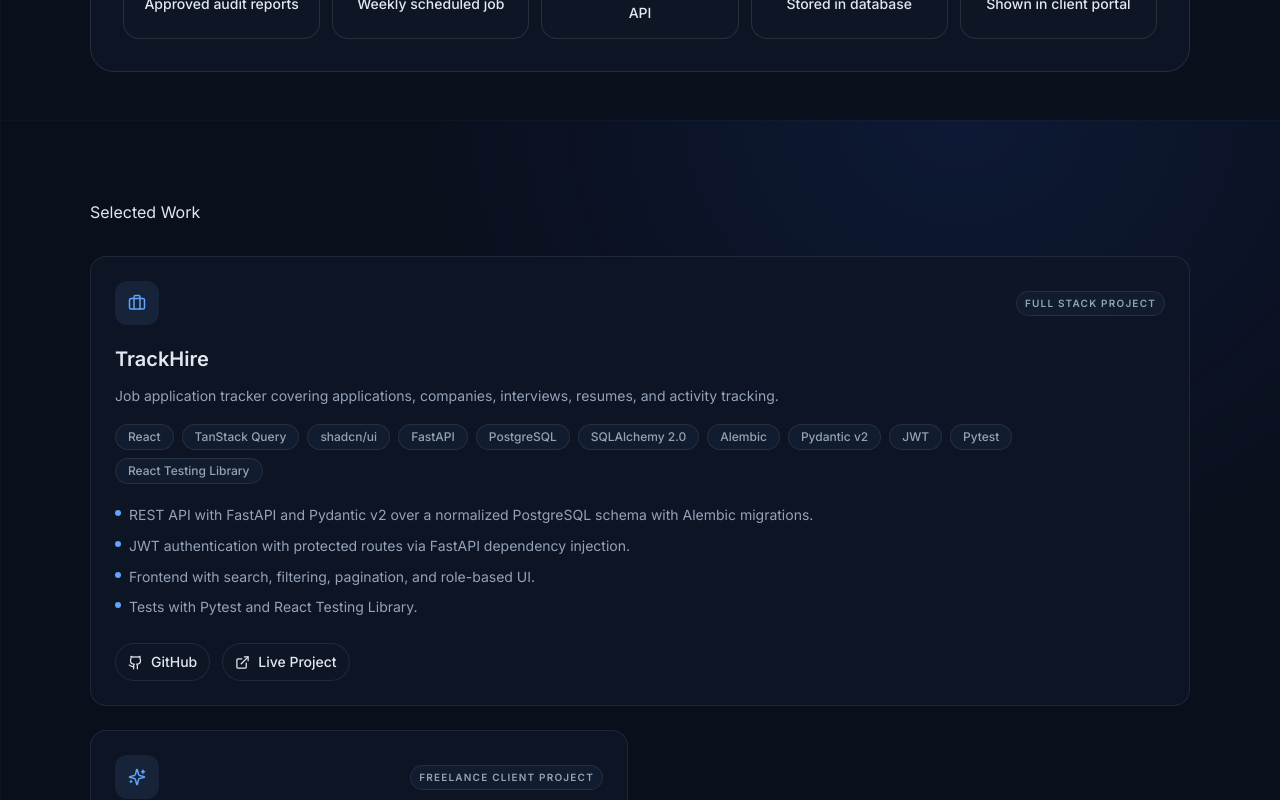
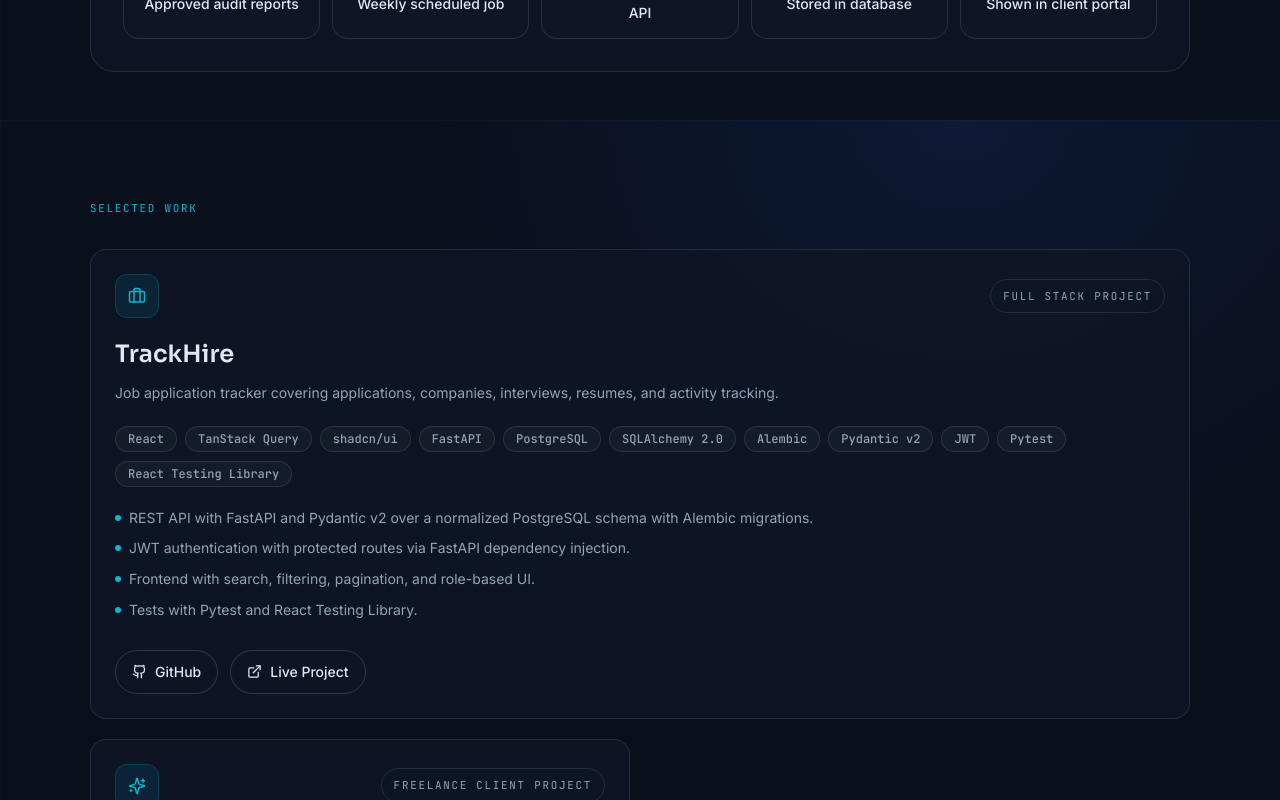
Before and after one commit to Zasim1074/portfolio, a Next.js app: page / in a window 1280 px wide. Shown: the part 2280-3080 px from the top of the page. Built offline with nearby package versions, Linux system fonts and the light colour scheme.

Commit message:
Redesign projects as a featured bento grid

```diff
--- a/components/Projects.tsx
+++ b/components/Projects.tsx
@@ -1,92 +1,20 @@
-"use client";
+import { Briefcase, ExternalLink, Github, Sparkles } from "lucide-react";
+import { projects } from "@/lib/data";
+import { Reveal, Stagger, StaggerItem, SpotlightCard, TiltCard } from "@/components/motion";
 
-import { Activity, Briefcase, Code2, ExternalLink, Github, Sparkles } from "lucide-react";
-import { projects } from "@/lib/data";
-import { m as motion } from "framer-motion";
-
-const icons: Record<string, typeof Briefcase> = {
-  briefcase: Briefcase,
-  code: Code2,
-  sparkles: Sparkles,
-  activity: Activity,
-};
+function ProjectCard({ project }: { project: (typeof projects)[number] }) {
+  const Icon = project.icon === "briefcase" ? Briefcase : Sparkles;
+  const body = <div className="card flex h-full flex-col border-white/10 bg-surface-dark/80 shadow-none transition-colors hover:border-cyan/30">
+    <div className="flex items-center justify-between gap-3"><span className="grid h-11 w-11 place-items-center rounded-xl border border-cyan/20 bg-cyan/10 text-cyan"><Icon size={18} /></span><span className="mono-label rounded-full border border-white/10 px-3 py-2 text-muted-dark">{project.type}</span></div>
+    <h3 className="mt-5 font-display text-2xl font-semibold text-ink-dark">{project.title}</h3>
+    <p className="mt-3 text-sm leading-relaxed text-muted-dark">{project.summary}</p>
+    <Stagger className="mt-5 flex flex-wrap gap-2" delay={0.035}>{project.stack.map((item) => <StaggerItem key={item}><span className="badge border-white/10 bg-white/[0.03] font-mono text-[11px] text-muted-dark">{item}</span></StaggerItem>)}</Stagger>
+    <ul className="mt-5 space-y-2 text-sm leading-relaxed text-muted-dark">{project.highlights.map((item) => <li key={item} className="flex gap-2"><span aria-hidden="true" className="mt-2 h-1.5 w-1.5 shrink-0 rounded-full bg-cyan" /><span>{item}</span></li>)}</ul>
+    <div className="mt-auto flex flex-wrap gap-3 pt-7"><a href={project.repoUrl} target="_blank" rel="noreferrer" className="inline-flex min-h-11 items-center gap-2 rounded-full border border-white/15 px-4 py-2 text-sm font-medium text-ink-dark transition-colors hover:border-cyan/50 hover:text-cyan"><Github size={15} />GitHub</a>{project.liveUrl ? <a href={project.liveUrl} target="_blank" rel="noreferrer" className="inline-flex min-h-11 items-center gap-2 rounded-full border border-white/15 px-4 py-2 text-sm font-medium text-ink-dark transition-colors hover:border-cyan/50 hover:text-cyan"><ExternalLink size={15} />Live Project</a> : null}</div>
+  </div>;
+  return project.featured ? <TiltCard className="h-full lg:col-span-2">{body}</TiltCard> : <Reveal as="article" className="h-full">{body}</Reveal>;
+}
 
 export function Projects() {
-  return (
-    <section id="projects" className="section relative">
-      <div className="section-inner">
-        <h2 id="projects-title" className="eyebrow" aria-labelledby="projects-title">Selected Work</h2>
-
-        <div className="mt-8 grid gap-6 lg:grid-cols-2">
-          {projects.map((project, idx) => {
-            const Icon = icons[project.icon];
-            const isFlagship = project.featured;
-
-            return (
-              <motion.article
-                key={project.title}
-                className={`card flex h-full flex-col border border-border bg-surface/80 dark:border-border-dark dark:bg-surface-dark/80 ${isFlagship ? "lg:col-span-2" : ""}`}
-                initial={{ opacity: 0, y: 18 }}
-                whileInView={{ opacity: 1, y: 0 }}
-                viewport={{ once: true, amount: 0.2 }}
-                transition={{ duration: 0.45, delay: idx * 0.08 }}
-              >
-                <div className="flex items-center justify-between gap-3">
-                  <span className="flex h-11 w-11 items-center justify-center rounded-xl bg-accent/10 text-accent dark:bg-accent-dark/10 dark:text-accent-dark">
-                    <Icon size={18} />
-                  </span>
-                  <span className="rounded-full border border-border bg-surface2 px-2 py-1 text-[10px] font-semibold uppercase tracking-[0.12em] text-muted dark:border-border-dark dark:bg-surface2-dark dark:text-muted-dark">
-                    {project.type}
-                  </span>
-                </div>
-
-                <h3 className="mt-5 text-xl font-semibold text-ink dark:text-ink-dark">{project.title}</h3>
-                <p className="mt-3 text-sm leading-relaxed text-muted dark:text-muted-dark">{project.summary}</p>
-
-                <div className="mt-4 flex flex-wrap gap-2">
-                  {project.stack.map((item) => (
-                    <span key={item} className="badge border-border bg-surface2 text-muted dark:border-border-dark dark:bg-surface2-dark dark:text-muted-dark">
-                      {item}
-                    </span>
-                  ))}
-                </div>
-
-                <ul className="mt-5 space-y-2 text-sm leading-relaxed text-muted dark:text-muted-dark">
-                  {project.highlights.map((item) => (
-                    <li key={item} className="flex gap-2">
-                      <span className="mt-1.5 h-1.5 w-1.5 shrink-0 rounded-full bg-accent dark:bg-accent-dark" />
-                      <span>{item}</span>
-                    </li>
-                  ))}
-                </ul>
-
-                <div className="mt-6 flex flex-wrap gap-3">
-                  <a
-                    href={project.repoUrl}
-                    target="_blank"
-                    rel="noreferrer"
-                    className="inline-flex items-center gap-2 rounded-full border border-border bg-surface px-3 py-2 text-sm font-medium text-ink transition-colors hover:border-accent/40 hover:text-accent dark:border-border-dark dark:bg-surface-dark dark:text-ink-dark dark:hover:text-accent-dark"
-                  >
-                    <Github size={15} />
-                    GitHub
-                  </a>
-                  {project.liveUrl ? (
-                    <a
-                      href={project.liveUrl}
-                      target="_blank"
-                      rel="noreferrer"
-                      className="inline-flex items-center gap-2 rounded-full border border-border bg-surface px-3 py-2 text-sm font-medium text-ink transition-colors hover:border-accent/40 hover:text-accent dark:border-border-dark dark:bg-surface-dark dark:text-ink-dark dark:hover:text-accent-dark"
-                    >
-                      <ExternalLink size={15} />
-                      Live Project
-                    </a>
-                  ) : null}
-                </div>
-              </motion.article>
-            );
-          })}
-        </div>
-      </div>
-    </section>
-  );
+  return <section id="projects" className="section relative"><div className="section-inner"><Reveal><h2 id="projects-title" className="mono-label text-cyan" aria-labelledby="projects-title">Selected Work</h2></Reveal><div className="mt-8 grid items-stretch gap-5 lg:grid-cols-2">{projects.map((project) => <ProjectCard key={project.title} project={project} />)}</div></div></section>;
 }
```
